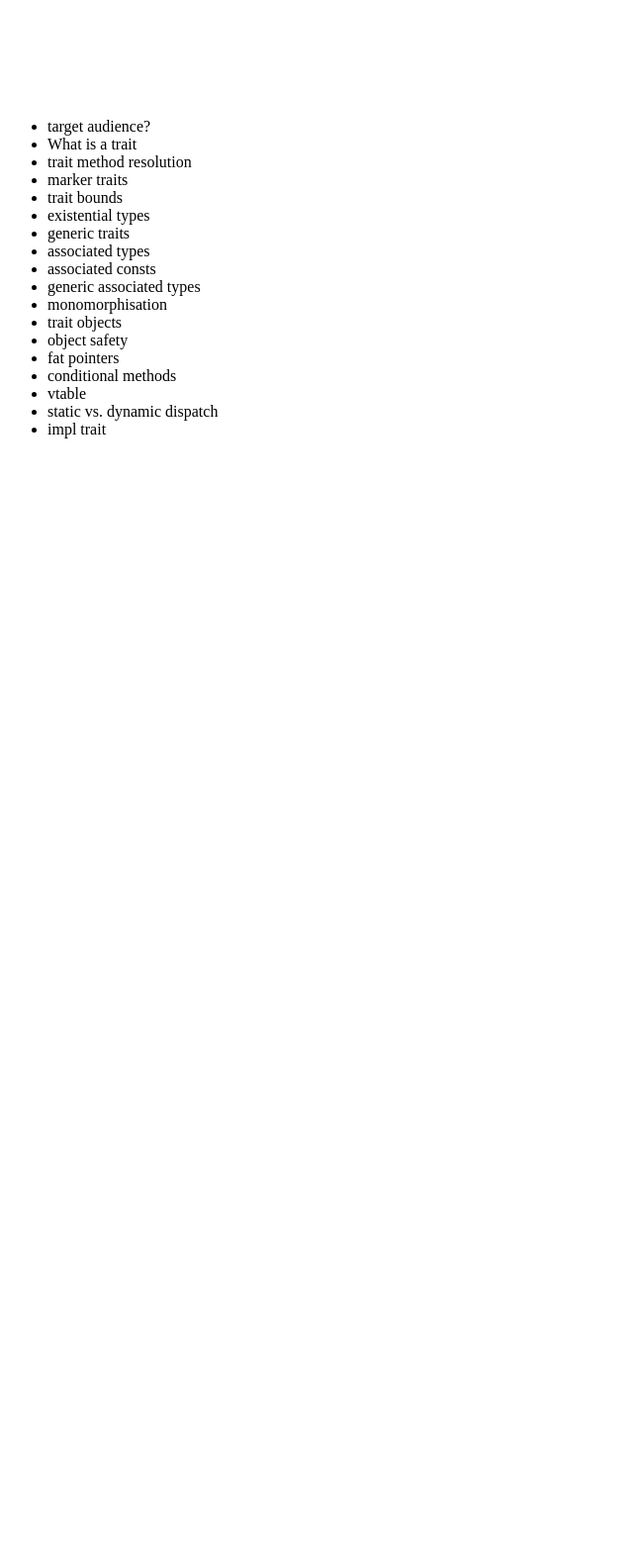
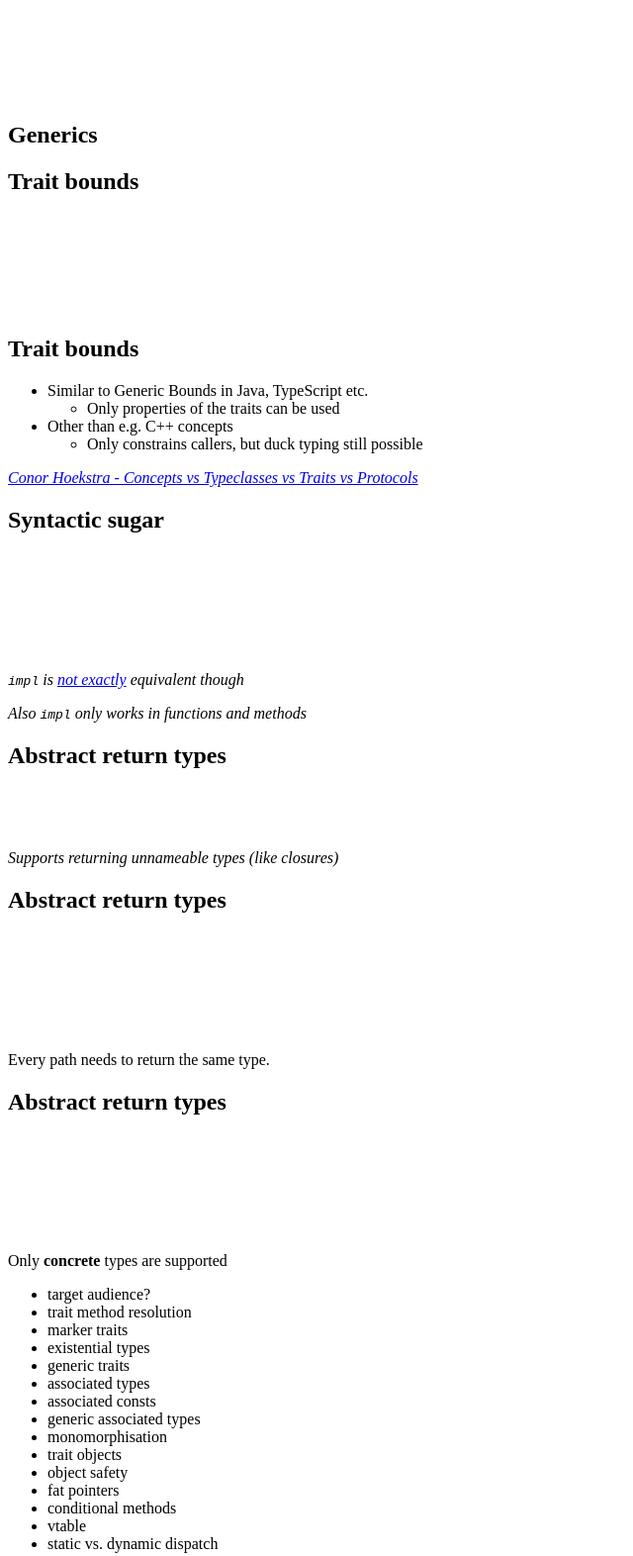
Before and after one commit to FSMaxB/Rust-Community-Stuttgart-Traits_and_Trait_Objects, a website built with Vite: page index.html in a window 1280 px wide. Shown: the part 1360-2932 px from the top of the page at 99% size, without its empty margins (0-640 px from the left). Before the commit the page ends 1819 px from the top, so only its background shows below. Built offline with nearby package versions, Linux system fonts and the light colour scheme; what reveal.js would draw is missing.

Commit message:
All up to abstract return types

```diff
--- a/index.html
+++ b/index.html
@@ -166,12 +166,132 @@
 					</section>
 				</section>
 				<section>
+					<section>
+						<h2>Generics</h2>
+					</section>
+					<section>
+						<h2>Trait bounds</h2>
+						<pre><code data-trim data-noescape data-line-numbers class="language-rust">
+							<script type="text/template">
+								fn print<T>(value: T)
+								where
+									T: ToString,
+								{
+									println!("{}", value.to_string());
+								}
+							</script>
+						</code></pre>
+						<pre class="fragment"><code data-trim data-noescape data-line-numbers class="language-rust">
+							<script type="text/template">
+								pub fn main() {
+									print(1);
+									print("hello");
+								}
+							</script>
+						</code></pre>
+					</section>
+					<section>
+						<h2>Trait bounds</h2>
+						<ul>
+							<li class="fragment">Similar to Generic Bounds in Java, TypeScript etc.
+								<ul class="fragment">
+									<li>Only properties of the traits can be used</li>
+								</ul>
+							</li>
+							<li class="fragment">Other than e.g. C++ concepts
+								<ul>
+									<li>Only constrains callers, but duck typing still possible</li>
+								</ul>
+							</li>
+						</ul>
+						<em class="fragment"><a href="https://www.youtube.com/watch?v=E-2y1qHQvTg">Conor Hoekstra - Concepts vs Typeclasses vs Traits vs Protocols</a></em>
+					</section>
+					<section>
+						<h2>Syntactic sugar</h2>
+						<pre class="fragment"><code data-trim data-noescape data-line-numbers class="language-rust">
+							<script type="text/template">
+								fn print<T: ToString>(value: T) {
+									println!("{}", value.to_string());
+								}
+							</script>
+						</code></pre>
+						<pre class="fragment"><code data-trim data-noescape data-line-numbers class="language-rust">
+							<script type="text/template">
+								fn print(value: impl ToString) {
+									println!("{}", value.to_string());
+								}
+							</script>
+						</code></pre>
+						<p><em class="fragment"><code>impl</code> is <a href="https://doc.rust-lang.org/stable/reference/types/impl-trait.html?highlight=impl%20trait#anonymous-type-parameters">not exactly</a> equivalent though</em></p>
+						<p><em class="fragment">Also <code>impl</code> only works in functions and methods</em></p>
+					</section>
+					<section>
+						<h2>Abstract return types</h2>
+						<pre class="fragment"><code data-trim data-noescape data-line-numbers class="language-rust">
+							<script type="text/template">
+								fn make_printer() -> impl Fn(&str) {
+									|text| println!("{}", text)
+								}
+							</script>
+						</code></pre>
+						<p class="fragment"><em>Supports returning unnameable types (like closures)</em></p>
+					</section>
+					<section>
+						<h2>Abstract return types</h2>
+						<pre><code data-trim data-noescape data-line-numbers class="language-rust">
+							<script type="text/template">
+								fn make_printer(stdout: bool) -> impl Fn(&str) {
+									if stdout {
+										|text| println!("{}", text)
+									} else {
+										|text| eprintln!("{}", text)
+									}
+								}
+							</script>
+						</code></pre>
+						<pre class="fragment"><code data-trim data-noescape data-line-numbers class="language-rust">
+							<script type="text/template">
+								error: implementation of `FnOnce` is not general enough
+								--> src/main.rs:1:34
+								|
+								1 | fn make_printer(stdout: bool) -> impl Fn(&str) {
+								|                                  ^^^^^^^^^^^^^ implementation of `FnOnce` is not general enough
+								|
+								= note: `fn(&'2 str)` must implement `FnOnce<(&'1 str,)>`, for any lifetime `'1`...
+								= note: ...but it actually implements `FnOnce<(&'2 str,)>`, for some specific lifetime `'2`
+							</script>
+						</code></pre>
+						<p class="fragment">Every path needs to return the same type.</p>
+					</section>
+					<section>
+						<h2>Abstract return types</h2>
+						<pre><code data-trim data-noescape data-line-numbers class="language-rust">
+							<script type="text/template">
+								fn make_printer(stdout: bool) -> impl Fn(impl ToString) {
+									|text| println!("{}", text.to_string())
+								}
+							</script>
+						</code></pre>
+						<pre class="fragment"><code data-trim data-noescape data-line-numbers class="language-rust">
+							<script type="text/template">
+								error[E0666]: nested `impl Trait` is not allowed
+								--> src/main.rs:1:30
+								|
+								1 | fn make_printer() -> impl Fn(impl ToString) {
+								|                      --------^^^^^^^^^^^^^-
+								|                      |       |
+								|                      |       nested `impl Trait` here
+								|                      outer `impl Trait`
+							</script>
+						</code></pre>
+						<p class="fragment">Only <b>concrete</b> types are supported</p>
+					</section>
+				</section>
+				<section>
 					<ul>
 						<li>target audience?</li>
-						<li>What is a trait</li>
 						<li>trait method resolution</li>
 						<li>marker traits</li>
-						<li>trait bounds</li>
 						<li>existential types</li>
 						<li>generic traits</li>
 						<li>associated types</li>
@@ -184,7 +304,6 @@
 						<li>conditional methods</li>
 						<li>vtable</li>
 						<li>static vs. dynamic dispatch</li>
-						<li>impl trait</li>
 					</ul>
 				</section>
 			</div>
```
